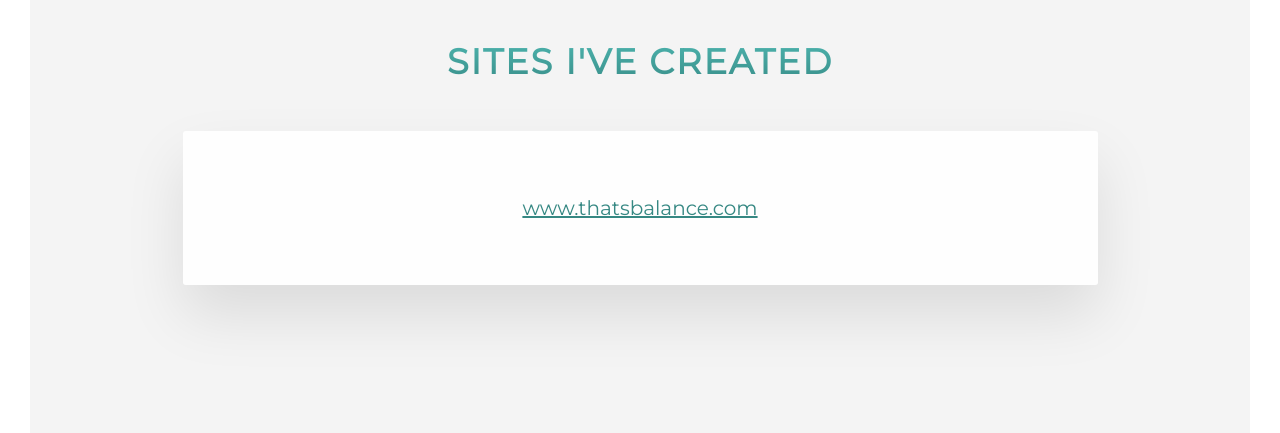
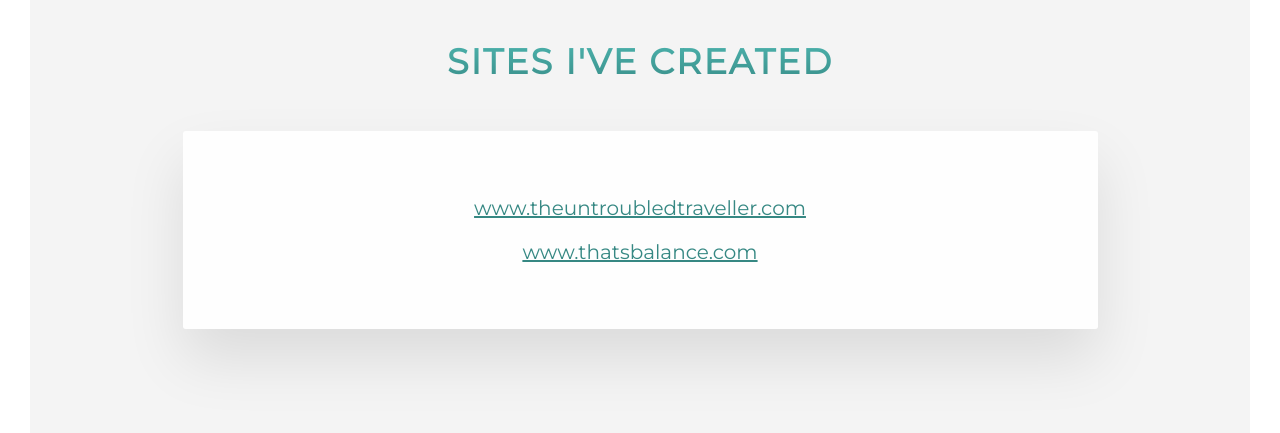
Before and after one commit to localhostwiththemost/portfolio, a website: page index.html in a window 1280 px wide. Shown: the part 3231-3664 px from the top of the page. Drawn offline with nearby package versions, Linux system fonts and the light colour scheme.

Commit message:
Changed the layout of website links from css grid to flexbox, added new site

```diff
--- a/index.html
+++ b/index.html
@@ -218,7 +218,14 @@
           </h2>
         </div>
         <div class="sites-box">
-          <div class="row">
+          <div class="flex-container flex-container__links">
+            <a
+              href="https://www.theuntroubledtraveller.com"
+              target="_blank"
+              class="sites-box-sites"
+              rel="noopener"
+              >www.theuntroubledtraveller.com</a
+            >
             <a
               href="https://www.thatsbalance.com"
               target="_blank"
--- a/sass/layout/_flexbox.scss
+++ b/sass/layout/_flexbox.scss
@@ -48,6 +48,13 @@
     }
   }
 
+  // WEBSITE LINKS
+  &__links {
+    display: flex;
+    flex-direction: column;
+    gap: 1rem;
+  }
+
   // FOOTER
   &__footer {
     display: -webkit-box;
```
Also changed, not shown: css/style.css, 1 other file.
